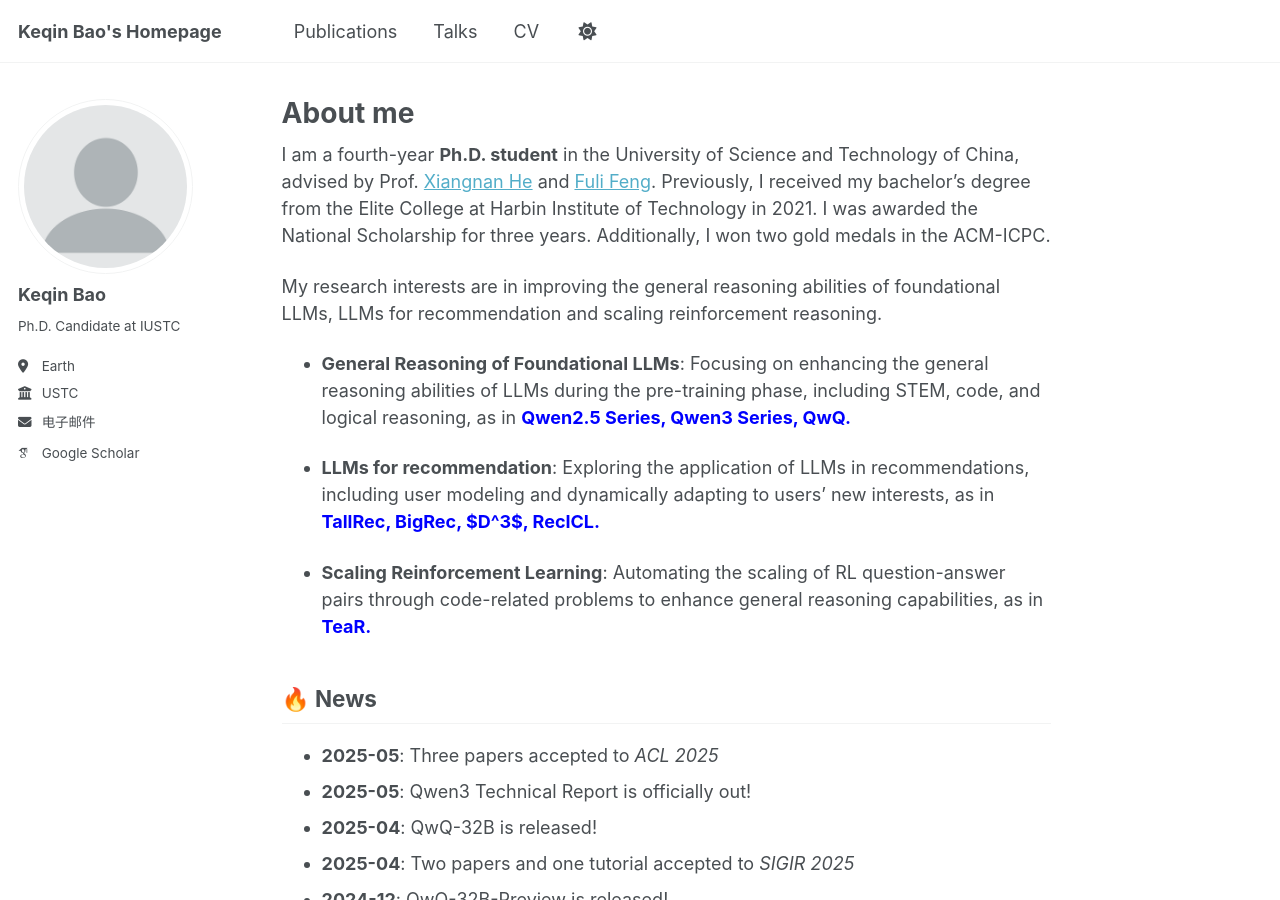
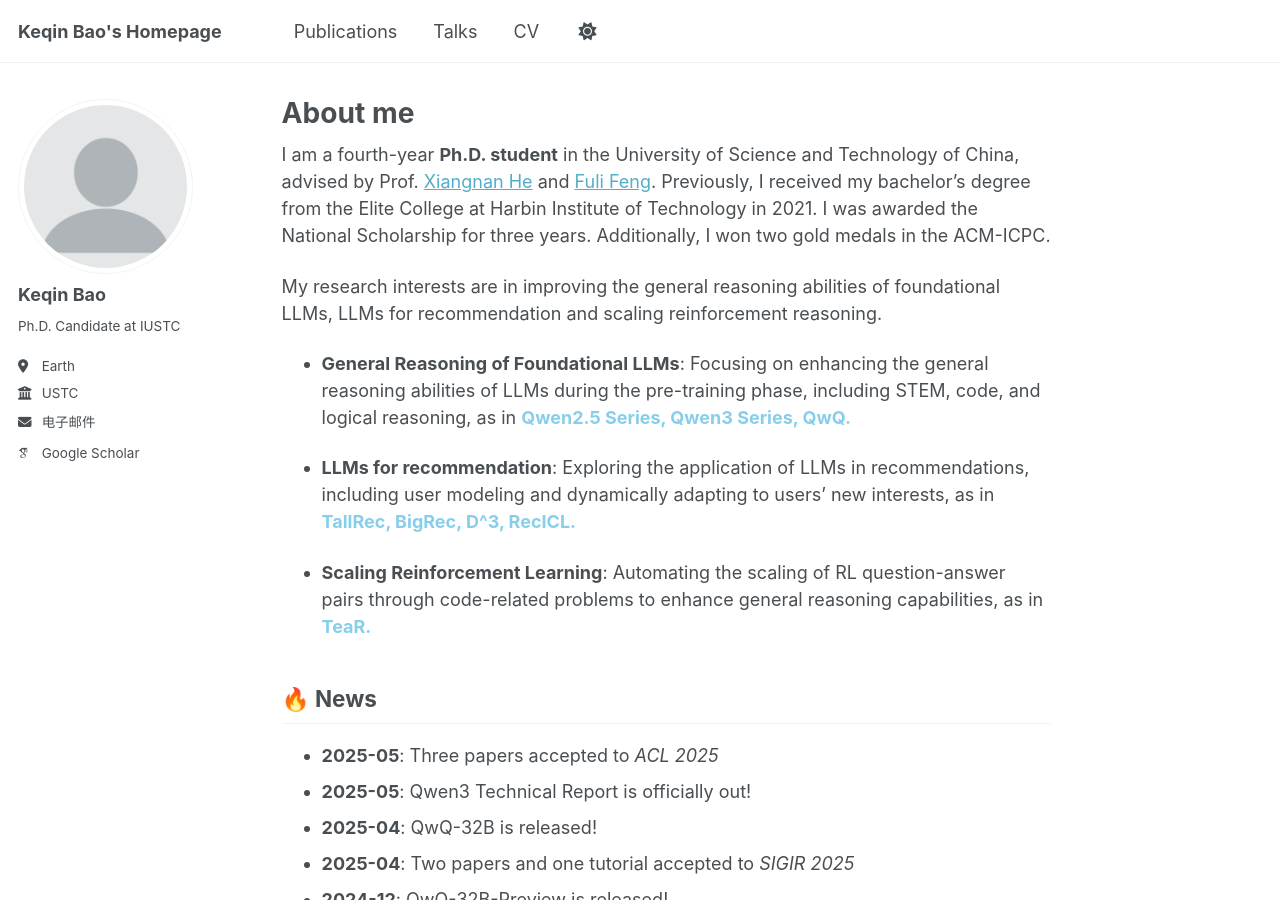
Before and after one commit to SAI990323/SAI990323.github.io, a Jekyll site: the page built from _pages/about.md, in a window 1280 px wide and 900 px high. Built offline with Jekyll 4.4.1, drawn with Linux system fonts in a browser that asks for light colours; some web fonts are replaced.

Commit message:
Update about.md

```diff
--- a/_pages/about.md
+++ b/_pages/about.md
@@ -12,11 +12,11 @@
 
 My research interests are in improving the general reasoning abilities of foundational LLMs, LLMs for recommendation and scaling reinforcement reasoning.
 
-- **General Reasoning of Foundational LLMs**: Focusing on enhancing the general reasoning abilities of LLMs during the pre-training phase, including STEM, code, and logical reasoning, as in <b style="color:blue">Qwen2.5 Series, Qwen3 Series, QwQ.</b>
+- **General Reasoning of Foundational LLMs**: Focusing on enhancing the general reasoning abilities of LLMs during the pre-training phase, including STEM, code, and logical reasoning, as in <b style="color:#87CEEB">Qwen2.5 Series, Qwen3 Series, QwQ.</b>
 
-- **LLMs for recommendation**: Exploring the application of LLMs in recommendations, including user modeling and dynamically adapting to users' new interests, as in <b style="color:blue">TallRec, BigRec, $D^3$, RecICL.</b>
+- **LLMs for recommendation**: Exploring the application of LLMs in recommendations, including user modeling and dynamically adapting to users' new interests, as in <b style="color:#87CEEB">TallRec, BigRec, D^3, RecICL.</b>
 
-- **Scaling Reinforcement Learning**: Automating the scaling of RL question-answer pairs through code-related problems to enhance general reasoning capabilities, as in <b style="color:blue">TeaR.</b>
+- **Scaling Reinforcement Learning**: Automating the scaling of RL question-answer pairs through code-related problems to enhance general reasoning capabilities, as in <b style="color:#87CEEB">TeaR.</b>
 
 
 ##  **🔥 News**
@@ -32,14 +32,14 @@
 
 ## **🚀 Selected Publications**
 (*=equal contribution)
-- **Qwen3 Technical Report**. <b style="color:red">*Core Contributor*</b> [[paper]](https://arxiv.org/pdf/2505.09388)
-- **Qwen2.5 Technical Report**. <b style="color:red">*Core Contributor*</b> [[paper]](https://arxiv.org/pdf/2412.15115)
+- **Qwen3 Technical Report**. <b style="color:#f73d1b">*Core Contributor*</b> [[paper]](https://arxiv.org/pdf/2505.09388)
+- **Qwen2.5 Technical Report**. <b style="color:#f73d1b">*Core Contributor*</b> [[paper]](https://arxiv.org/pdf/2412.15115)
 - Xiaoyuan Li*, **Keqin Bao***, Yubo Ma, Moxin Li, Wenjie Wang, Rui Men, Yichang Zhang, Fuli Feng, Dayiheng Liu, Junyang Lin. **MTR-Bench: A Comprehensive Benchmark for Multi-Turn Reasoning Evaluation**. [[paper]](https://arxiv.org/pdf/2505.17123)
 - **Keqin Bao**, Nuo Chen, Xiaoyuan Li, Binyuan Hui, Bowen Yu, Fuli Feng, Junyang Lin, Xiangnan He, Dayiheng Liu.
 **Teaching LLM to Reason: Reinforcement Learning from Algorithmic Problems without Code**.
-- **Keqin Bao***, Jizhi Zhang*, Yang Zhang, Wenjie Wang, Fuli Feng, Xiangnan He. **Tallrec: An effective and efficient tuning framework to align large language model with recommendation**. <b style="color:red">*Cited by 471*</b> [[paper]](https://arxiv.org/pdf/2305.00447)
-- Jizhi Zhang*, **Keqin Bao***, Yang Zhang, Wenjie Wang, Fuli Feng, Xiangnan He. **Is chatgpt fair for recommendation? evaluating fairness in large language model recommendation**. <b style="color:red">*Cited by 199*</b> [[paper]](https://arxiv.org/pdf/2305.07609)
-- **Keqin Bao***, Jizhi Zhang*, Wenjie Wang, Yang Zhang, Zhengyi Yang, Yanchen Luo, Chong Chen, Fuli Feng, Qi Tian. **A bi-step grounding paradigm for large language models in recommendation systems**.  <b style="color:red">*Cited by 90*</b> [[paper]](https://arxiv.org/pdf/2308.08434)
+- **Keqin Bao***, Jizhi Zhang*, Yang Zhang, Wenjie Wang, Fuli Feng, Xiangnan He. **Tallrec: An effective and efficient tuning framework to align large language model with recommendation**. <b style="color:#f73d1b">*Cited by 471*</b> [[paper]](https://arxiv.org/pdf/2305.00447)
+- Jizhi Zhang*, **Keqin Bao***, Yang Zhang, Wenjie Wang, Fuli Feng, Xiangnan He. **Is chatgpt fair for recommendation? evaluating fairness in large language model recommendation**. <b style="color:#f73d1b">*Cited by 199*</b> [[paper]](https://arxiv.org/pdf/2305.07609)
+- **Keqin Bao***, Jizhi Zhang*, Wenjie Wang, Yang Zhang, Zhengyi Yang, Yanchen Luo, Chong Chen, Fuli Feng, Qi Tian. **A bi-step grounding paradigm for large language models in recommendation systems**.  <b style="color:#f73d1b">*Cited by 90*</b> [[paper]](https://arxiv.org/pdf/2308.08434)
 
 
 ## **📚 Publications**
```
